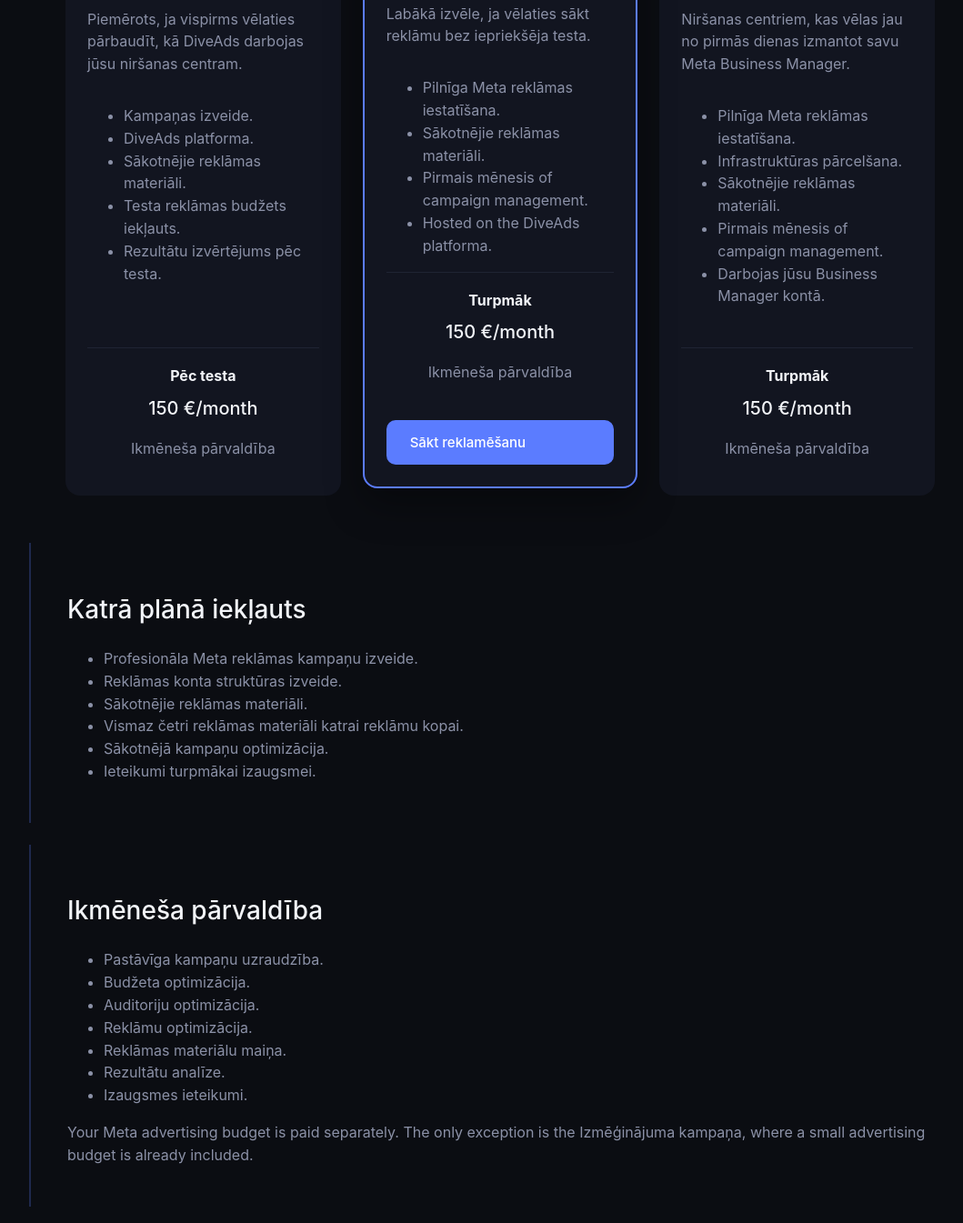
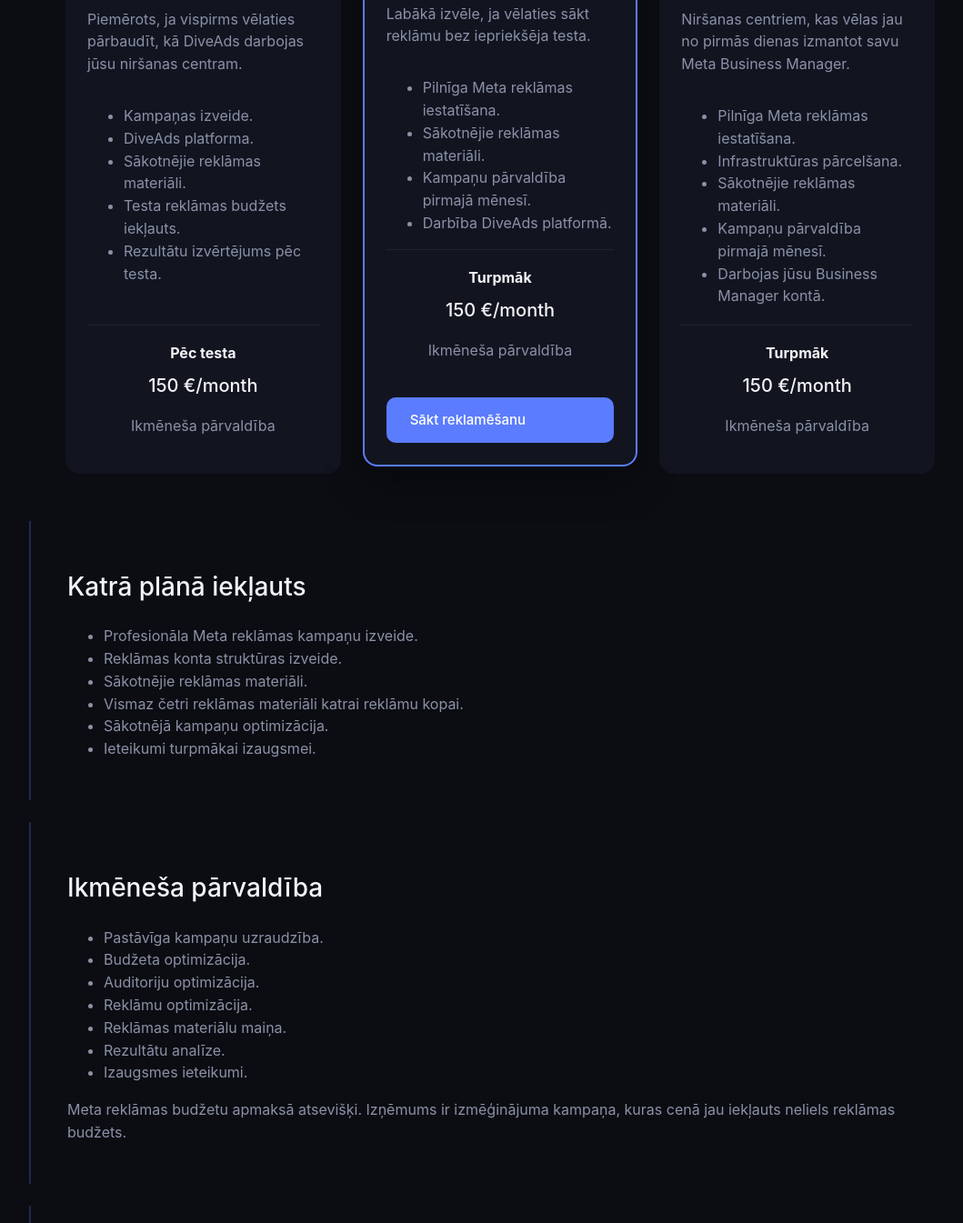
Before and after one commit to VPuziryov/ecomile-pro, a website: page lv/pricing/da/index.html in a window 1280 px wide. Shown: the part 855-2200 px from the top of the page at 91% size, without its empty margins (90-1149 px from the left). Drawn offline with Linux system fonts and the light colour scheme.

Commit message:
Complete Latvian DiveAds pricing translation QA

```diff
--- a/lv/pricing/da/index.html
+++ b/lv/pricing/da/index.html
@@ -172,9 +172,9 @@ Labākā izvēle, ja vēlaties sākt reklāmu bez iepriekšēja testa.
 
 <li>Sākotnējie reklāmas materiāli.</li>
 
-<li>Pirmais mēnesis of campaign management.</li>
+<li>Kampaņu pārvaldība pirmajā mēnesī.</li>
 
-<li>Hosted on the DiveAds platforma.</li>
+<li>Darbība DiveAds platformā.</li>
 
 </ul>
 
@@ -225,7 +225,7 @@ Niršanas centriem, kas vēlas jau no pirmās dienas izmantot savu Meta Business
 
 <li>Sākotnējie reklāmas materiāli.</li>
 
-<li>Pirmais mēnesis of campaign management.</li>
+<li>Kampaņu pārvaldība pirmajā mēnesī.</li>
 
 <li>Darbojas jūsu Business Manager kontā.</li>
 
@@ -306,13 +306,9 @@ Ikmēneša pārvaldība
 </ul>
 
 <p class="muted">
-Your Meta advertising budget
-is paid separately.
+Meta reklāmas budžetu apmaksā atsevišķi.
 
-The only exception
-is the Izmēģinājuma kampaņa,
-where a small advertising budget
-is already included.
+Izņēmums ir izmēģinājuma kampaņa, kuras cenā jau iekļauts neliels reklāmas budžets.
 </p>
 
 </div>
@@ -438,14 +434,9 @@ Nē. Varat uzreiz sākt pilnu kampaņu vai izmantot savu Business Manager.
 <h3>Kas apmaksā Meta reklāmas budžetu?</h3>
 
 <p class="brandos-text">
-For all ongoing packages,
-the Meta advertising budget
-is paid separately.
+Visiem ilgtermiņa plāniem Meta reklāmas budžets tiek apmaksāts atsevišķi.
 
-The only exception
-is the Izmēģinājuma kampaņa,
-where a small advertising budget
-is already included.
+Izņēmums ir izmēģinājuma kampaņa, kurā neliels reklāmas budžets jau ir iekļauts cenā.
 </p>
 
 
```
